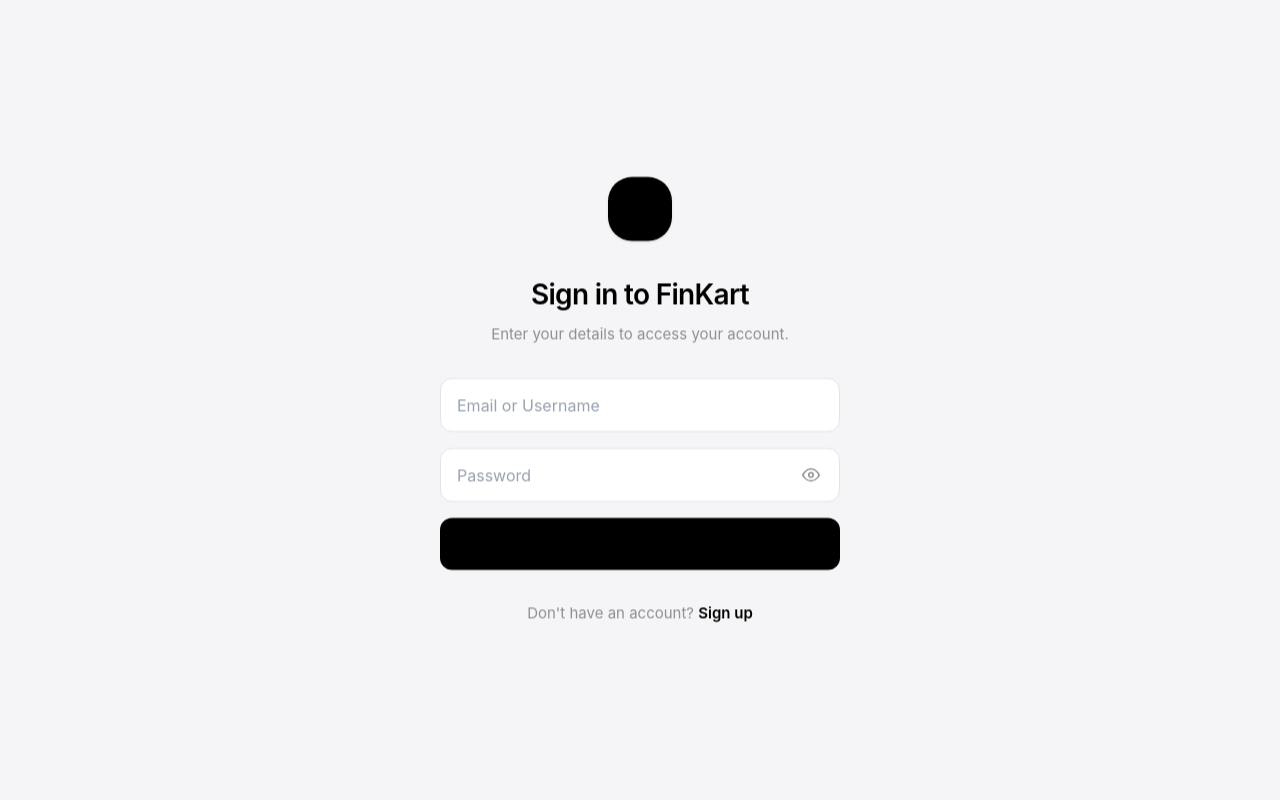
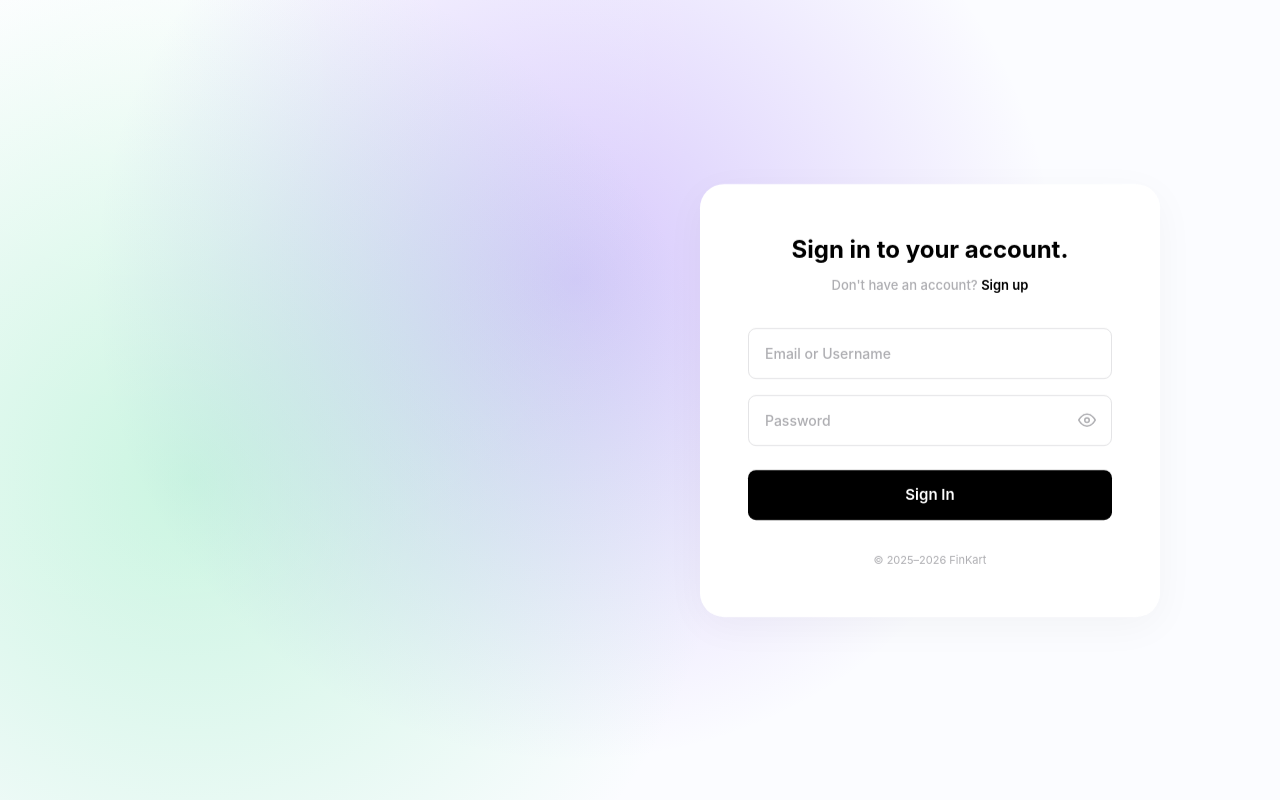
Before and after one commit to ranariju973/Budget-Management, a React (Vite) app in the folder frontend/: page /login in a window 1280 px wide. Built offline with nearby package versions, Linux system fonts and the light colour scheme; no server answers.

Commit message:
refactor: Redesign authentication pages with a new two-column layout and updated styling.

```diff
--- a/frontend/src/pages/Login.jsx
+++ b/frontend/src/pages/Login.jsx
@@ -34,84 +34,107 @@
   };
 
   return (
-    <div className="min-h-screen flex items-center justify-center p-4 sm:p-8" style={{ backgroundColor: 'var(--color-background)' }}>
-      <div className="w-full max-w-[400px] flex flex-col items-center anim-fade-up">
+    <div className="auth-page">
+      {/* ───── Left Panel ───── */}
+      <div className="auth-left">
+        <div className="auth-left-content">
+          <h1 className="auth-hero-title anim-vanish-in">
+            Welcome<br />Back 🥳
+          </h1>
 
-        {/* Logo/Icon Area */}
-        <div className="w-16 h-16 rounded-3xl flex items-center justify-center mb-8 shadow-sm" style={{ backgroundColor: 'var(--color-text)', color: 'var(--color-background)' }}>
-          <span className="text-3xl font-bold tracking-tighter">F</span>
+          <div className="auth-features">
+            <div className="auth-feature-item anim-fade-up" style={{ animationDelay: '0.2s' }}>
+              <div className="auth-feature-icon">
+                <svg width="28" height="28" viewBox="0 0 24 24" fill="currentColor" xmlns="http://www.w3.org/2000/svg">
+                  <rect x="4" y="6" width="3" height="12" rx="1.5" />
+                  <rect x="10" y="4" width="3" height="16" rx="1.5" />
+                  <rect x="16" y="8" width="3" height="8" rx="1.5" />
+                </svg>
+              </div>
+              <div>
+                <h3 className="auth-feature-title">Track Everything</h3>
+                <p className="auth-feature-desc">
+                  Monitor your income, expenses, loans, and savings all in one place with an intuitive dashboard.
+                </p>
+              </div>
             </div>
 
-        <h1 className="text-[28px] font-semibold tracking-tight text-center mb-2" style={{ color: 'var(--color-text)' }}>
-          Sign in to FinKart
-        </h1>
-        <p className="text-[15px] text-center mb-8" style={{ color: 'var(--color-text-secondary)' }}>
-          Enter your details to access your account.
+            <div className="auth-feature-item anim-fade-up" style={{ animationDelay: '0.4s' }}>
+              <div className="auth-feature-icon">
+                <svg width="28" height="28" viewBox="0 0 24 24" fill="currentColor" xmlns="http://www.w3.org/2000/svg">
+                  <rect x="3" y="6" width="18" height="4" rx="1" />
+                  <rect x="3" y="14" width="18" height="4" rx="1" />
+                </svg>
+              </div>
+              <div>
+                <h3 className="auth-feature-title">Smart Insights</h3>
+                <p className="auth-feature-desc">
+                  Get intelligent reports on spending patterns and saving habits with real-time analytics and visual charts.
                 </p>
+              </div>
+            </div>
+          </div>
+        </div>
 
-        <form onSubmit={handleSubmit} className="w-full space-y-4">
-          <div className="space-y-4">
+        <div className="auth-logo anim-fade-up" style={{ animationDelay: '0.6s' }}>
+          <div className="auth-logo-mark">F</div>
+          <span className="auth-logo-text">FinKart</span>
+        </div>
+      </div>
+
+      {/* ───── Right Panel · Form Card ───── */}
+      <div className="auth-right">
+        <div className="auth-card anim-fade-up" style={{ animationDelay: '0.15s' }}>
+          <div className="auth-card-header">
+            <h2>Sign in to your account.</h2>
+            <p>Don&apos;t have an account? <Link to="/signup" className="auth-link">Sign up</Link></p>
+          </div>
+
+          <form onSubmit={handleSubmit} className="auth-form">
+            <div className="auth-input-group">
               <input
-              type="text"
+                type="email"
                 name="email"
                 value={formData.email}
                 onChange={handleChange}
                 placeholder="Email or Username"
-              className="w-full px-4 py-3.5 text-[16px] rounded-xl outline-none placeholder:text-gray-400 focus:ring-2 focus:ring-black dark:focus:ring-white transition-shadow"
-              style={{
-                backgroundColor: 'var(--color-surface)',
-                color: 'var(--color-text)',
-                border: '1px solid var(--color-border)'
-              }}
               />
-
-            <div className="relative">
+            </div>
+            <div className="auth-input-group">
               <input
                 type={showPassword ? 'text' : 'password'}
                 name="password"
                 value={formData.password}
                 onChange={handleChange}
                 placeholder="Password"
-                className="w-full pl-4 pr-12 py-3.5 text-[16px] rounded-xl outline-none placeholder:text-gray-400 focus:ring-2 focus:ring-black dark:focus:ring-white transition-shadow"
-                style={{
-                  backgroundColor: 'var(--color-surface)',
-                  color: 'var(--color-text)',
-                  border: '1px solid var(--color-border)'
-                }}
+                style={{ paddingRight: '48px' }}
               />
               <button
                 type="button"
                 onClick={() => setShowPassword(!showPassword)}
-                className="absolute right-3 top-1/2 -translate-y-1/2 p-2 rounded-full transition-colors"
-                style={{ color: 'var(--color-text-secondary)' }}
+                className="auth-password-toggle"
               >
-                {showPassword ? <FiEyeOff size={18} /> : <FiEye size={18} />}
+                {showPassword ? (
+                  <svg width="18" height="18" viewBox="0 0 24 24" fill="none" stroke="currentColor" strokeWidth="2" strokeLinecap="round" strokeLinejoin="round">
+                    <path d="M17.94 17.94A10.07 10.07 0 0 1 12 20c-7 0-11-8-11-8a18.45 18.45 0 0 1 5.06-5.94" />
+                    <path d="M9.9 4.24A9.12 9.12 0 0 1 12 4c7 0 11 8 11 8a18.5 18.5 0 0 1-2.16 3.19" />
+                    <line x1="1" y1="1" x2="23" y2="23" />
+                  </svg>
+                ) : (
+                  <svg width="18" height="18" viewBox="0 0 24 24" fill="none" stroke="currentColor" strokeWidth="2" strokeLinecap="round" strokeLinejoin="round">
+                    <path d="M1 12s4-8 11-8 11 8 11 8-4 8-11 8-11-8-11-8z" />
+                    <circle cx="12" cy="12" r="3" />
+                  </svg>
+                )}
               </button>
             </div>
-          </div>
 
-          <button
-            type="submit"
-            disabled={submitting}
-            className="w-full py-3.5 mt-4 text-[16px] font-semibold rounded-xl transition-transform active:scale-[0.98] disabled:opacity-50 disabled:active:scale-100 flex items-center justify-center h-[52px]"
-            style={{
-              backgroundColor: 'var(--color-text)',
-              color: 'var(--color-background)'
-            }}
-          >
-            {submitting ? (
-              <div className="w-5 h-5 border-2 border-white/30 border-t-white rounded-full animate-spin dark:border-black/30 dark:border-t-black" />
-            ) : (
-              'Sign In'
-            )}
+            <button type="submit" disabled={submitting} className="auth-btn-primary">
+              {submitting ? <div className="auth-spinner" /> : 'Sign In'}
             </button>
           </form>
 
-        <div className="mt-8 text-center text-[15px]">
-          <span style={{ color: 'var(--color-text-secondary)' }}>Don't have an account? </span>
-          <Link to="/signup" className="font-semibold transition-opacity hover:opacity-70" style={{ color: 'var(--color-text)' }}>
-            Sign up
-          </Link>
+          <p className="auth-footer-note">&copy; 2025–2026 FinKart</p>
         </div>
       </div>
     </div>
--- a/frontend/src/pages/Signup.jsx
+++ b/frontend/src/pages/Signup.jsx
@@ -38,23 +38,62 @@
   };
 
   return (
-    <div className="min-h-screen flex items-center justify-center p-4 sm:p-8" style={{ backgroundColor: 'var(--color-background)' }}>
-      <div className="w-full max-w-[400px] flex flex-col items-center anim-fade-up">
+    <div className="auth-page">
+      {/* ───── Left Panel ───── */}
+      <div className="auth-left">
+        <div className="auth-left-content">
+          <h1 className="auth-hero-title anim-vanish-in">
+            Start Your<br />Journey 🚀
+          </h1>
 
-        {/* Logo/Icon Area */}
-        <div className="w-16 h-16 rounded-3xl flex items-center justify-center mb-8 shadow-sm" style={{ backgroundColor: 'var(--color-text)', color: 'var(--color-background)' }}>
-          <span className="text-3xl font-bold tracking-tighter">F</span>
+          <div className="auth-features">
+            <div className="auth-feature-item anim-fade-up" style={{ animationDelay: '0.2s' }}>
+              <div className="auth-feature-icon">
+                <svg width="28" height="28" viewBox="0 0 24 24" fill="currentColor" xmlns="http://www.w3.org/2000/svg">
+                  <path d="M12 2L2 7l10 5 10-5-10-5zM2 17l10 5 10-5M2 12l10 5 10-5" />
+                </svg>
+              </div>
+              <div>
+                <h3 className="auth-feature-title">Secure & Private</h3>
+                <p className="auth-feature-desc">
+                  Your financial data is encrypted and completely private. We never share your information with anyone.
+                </p>
+              </div>
             </div>
 
-        <h1 className="text-[28px] font-semibold tracking-tight text-center mb-2" style={{ color: 'var(--color-text)' }}>
-          Create an account
-        </h1>
-        <p className="text-[15px] text-center mb-8" style={{ color: 'var(--color-text-secondary)' }}>
-          Join FinKart to track your finances effortlessly.
+            <div className="auth-feature-item anim-fade-up" style={{ animationDelay: '0.4s' }}>
+              <div className="auth-feature-icon">
+                <svg width="28" height="28" viewBox="0 0 24 24" fill="currentColor" xmlns="http://www.w3.org/2000/svg">
+                  <rect x="3" y="6" width="18" height="4" rx="1" />
+                  <rect x="3" y="14" width="18" height="4" rx="1" />
+                </svg>
+              </div>
+              <div>
+                <h3 className="auth-feature-title">Access Risk Analysis</h3>
+                <p className="auth-feature-desc">
+                  Visualize your financial health with smart charts, and lending & borrowing summaries all in one place.
                 </p>
+              </div>
+            </div>
+          </div>
+        </div>
 
-        <form onSubmit={handleSubmit} className="w-full space-y-4">
-          <div className="space-y-4">
+        <div className="auth-logo anim-fade-up" style={{ animationDelay: '0.6s' }}>
+          <div className="auth-logo-mark">F</div>
+          <span className="auth-logo-text">FinKart</span>
+        </div>
+      </div>
+
+      {/* ───── Right Panel · Form Card ───── */}
+      <div className="auth-right">
+        <div className="auth-card anim-fade-up" style={{ animationDelay: '0.15s' }}>
+          <div className="auth-card-header">
+            <h2>Create an account.</h2>
+            <p>Already have an account? <Link to="/login" className="auth-link">Sign in</Link></p>
+          </div>
+
+          <form onSubmit={handleSubmit} className="auth-form">
+            <div className="auth-input-group">
               <input
                 type="text"
                 name="name"
@@ -62,29 +101,18 @@
                 onChange={handleChange}
                 placeholder="Full Name"
                 maxLength={50}
-              className="w-full px-4 py-3.5 text-[16px] rounded-xl outline-none placeholder:text-gray-400 focus:ring-2 focus:ring-black dark:focus:ring-white transition-shadow"
-              style={{
-                backgroundColor: 'var(--color-surface)',
-                color: 'var(--color-text)',
-                border: '1px solid var(--color-border)'
-              }}
               />
-
+            </div>
+            <div className="auth-input-group">
               <input
                 type="email"
                 name="email"
                 value={formData.email}
                 onChange={handleChange}
                 placeholder="Email Address"
-              className="w-full px-4 py-3.5 text-[16px] rounded-xl outline-none placeholder:text-gray-400 focus:ring-2 focus:ring-black dark:focus:ring-white transition-shadow"
-              style={{
-                backgroundColor: 'var(--color-surface)',
-                color: 'var(--color-text)',
-                border: '1px solid var(--color-border)'
-              }}
               />
-
-            <div className="relative">
+            </div>
+            <div className="auth-input-group">
               <input
                 type={showPassword ? 'text' : 'password'}
                 name="password"
@@ -92,50 +120,38 @@
                 onChange={handleChange}
                 placeholder="Password (min 8 chars)"
                 maxLength={72}
-                className="w-full pl-4 pr-12 py-3.5 text-[16px] rounded-xl outline-none placeholder:text-gray-400 focus:ring-2 focus:ring-black dark:focus:ring-white transition-shadow"
-                style={{
-                  backgroundColor: 'var(--color-surface)',
-                  color: 'var(--color-text)',
-                  border: '1px solid var(--color-border)'
-                }}
+                style={{ paddingRight: '48px' }}
               />
               <button
                 type="button"
                 onClick={() => setShowPassword(!showPassword)}
-                className="absolute right-3 top-1/2 -translate-y-1/2 p-2 rounded-full transition-colors"
-                style={{ color: 'var(--color-text-secondary)' }}
+                className="auth-password-toggle"
               >
-                {showPassword ? <FiEyeOff size={18} /> : <FiEye size={18} />}
+                {showPassword ? (
+                  <svg width="18" height="18" viewBox="0 0 24 24" fill="none" stroke="currentColor" strokeWidth="2" strokeLinecap="round" strokeLinejoin="round">
+                    <path d="M17.94 17.94A10.07 10.07 0 0 1 12 20c-7 0-11-8-11-8a18.45 18.45 0 0 1 5.06-5.94" />
+                    <path d="M9.9 4.24A9.12 9.12 0 0 1 12 4c7 0 11 8 11 8a18.5 18.5 0 0 1-2.16 3.19" />
+                    <line x1="1" y1="1" x2="23" y2="23" />
+                  </svg>
+                ) : (
+                  <svg width="18" height="18" viewBox="0 0 24 24" fill="none" stroke="currentColor" strokeWidth="2" strokeLinecap="round" strokeLinejoin="round">
+                    <path d="M1 12s4-8 11-8 11 8 11 8-4 8-11 8-11-8-11-8z" />
+                    <circle cx="12" cy="12" r="3" />
+                  </svg>
+                )}
               </button>
             </div>
-          </div>
 
-          <p className="text-[13px] text-center mt-6 mb-2" style={{ color: 'var(--color-text-muted)' }}>
-            By signing up you agree to our Terms of Use.
+            <p className="auth-terms">
+              By signing up you agree to our <a href="#">Terms of Use</a> and <a href="#">Privacy Policy</a>.
             </p>
 
-          <button
-            type="submit"
-            disabled={submitting}
-            className="w-full py-3.5 text-[16px] font-semibold rounded-xl transition-transform active:scale-[0.98] disabled:opacity-50 disabled:active:scale-100 flex items-center justify-center h-[52px]"
-            style={{
-              backgroundColor: 'var(--color-text)',
-              color: 'var(--color-background)'
-            }}
-          >
-            {submitting ? (
-              <div className="w-5 h-5 border-2 border-white/30 border-t-white rounded-full animate-spin dark:border-black/30 dark:border-t-black" />
-            ) : (
-              'Sign Up'
-            )}
+            <button type="submit" disabled={submitting} className="auth-btn-primary">
+              {submitting ? <div className="auth-spinner" /> : 'Sign Up'}
             </button>
           </form>
 
-        <div className="mt-8 text-center text-[15px]">
-          <span style={{ color: 'var(--color-text-secondary)' }}>Already have an account? </span>
-          <Link to="/login" className="font-semibold transition-opacity hover:opacity-70" style={{ color: 'var(--color-text)' }}>
-            Sign in
-          </Link>
+          <p className="auth-footer-note">&copy; 2025–2026 FinKart</p>
         </div>
       </div>
     </div>
```
Lines whose indentation alone changed are shown as unchanged.
